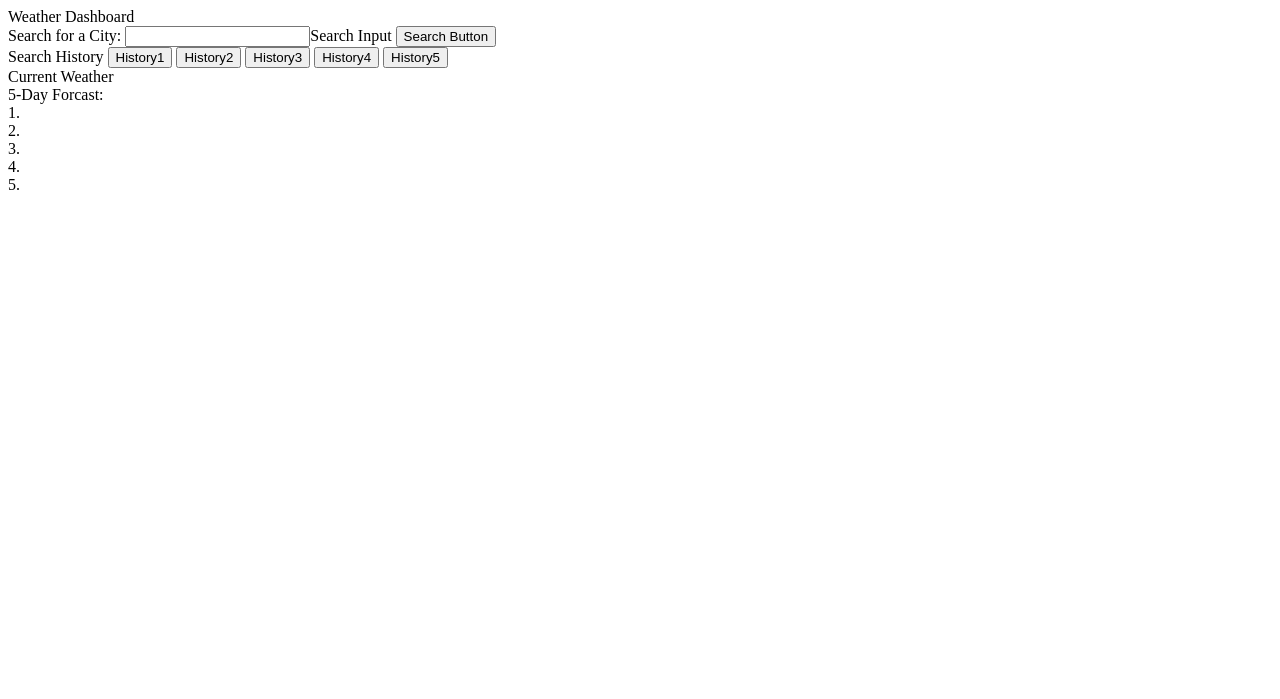
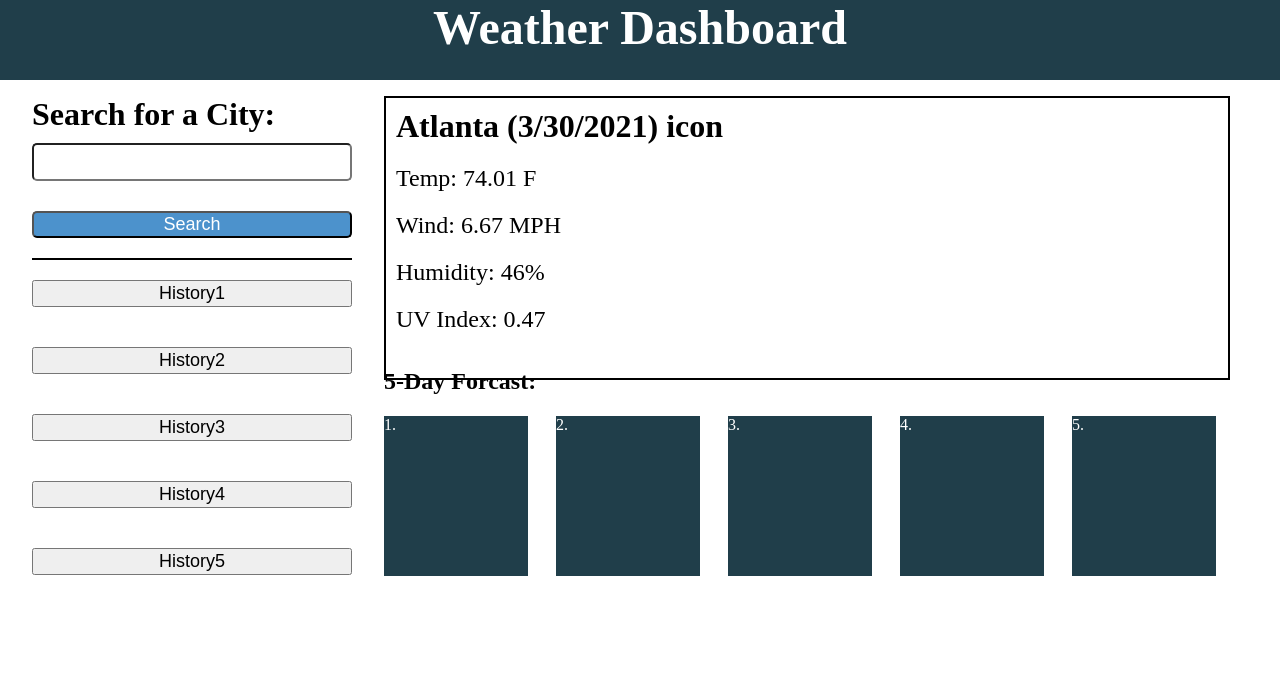
Before and after one commit to deanna-dewitt14/weather-dashboard, a plain HTML site: page index.html in a window 1280 px wide. Drawn offline with Linux system fonts and the light colour scheme.

Commit message:
created css

```diff
--- a/index.html
+++ b/index.html
@@ -4,6 +4,7 @@
 	<meta charset="UTF-8">
 	<meta http-equiv="X-UA-Compatible" content="IE=edge">
 	<meta name="viewport" content="width=device-width, initial-scale=1.0">
+	<link rel="stylesheet" href="./style.css" />
 	<title>Weather Dashboard</title>
 </head>
 <body>
@@ -11,23 +12,27 @@
 		Weather Dashboard
 	</header>
 	<aside>
-		Search for a City:
-		<input>Search Input</input>
-		<button>Search Button</button>
+		<span>Search for a City:</span>
+		<input></input>
+		<button>Search</button>
 		<div>
-		Search History
-		<button>History1</button>
-		<button>History2</button>
-		<button>History3</button>
-		<button>History4</button>
-		<button>History5</button>
+			<button>History1</button>
+			<button>History2</button>
+			<button>History3</button>
+			<button>History4</button>
+			<button>History5</button>
 		</div>
 	</aside>
-	<section>
-		Current Weather
+	<section class="currentWeather">
+		<span class="currentCity">Atlanta (3/30/2021) icon</span>
+		<span class="currentTemp">Temp: 74.01 F</span>
+		<span class="currentWind">Wind: 6.67 MPH</span>
+		<span class="currentHumidity">Humidity: 46%</span>
+		<span>UV Index: <span class="currentUVI">0.47</span></span>
+<!-- 		 I am presented with the city name, the date, an icon representation of weather conditions, the temperature, the humidity, the wind speed, and the UV index -->
 	</section>
-	<section>
-		5-Day Forcast:
+	<summary>5-Day Forcast:</summary>
+	<section class="forcast">
 		<div>
 			1.
 		</div>
--- a/style.css
+++ b/style.css
@@ -0,0 +1,102 @@
+header {
+	background-color: #203e4a;
+    color: white;
+    font-size: 3rem;
+    font-weight: bold;
+    position: absolute;
+    top: 0px;
+    left: 0px;
+    width: 100%;
+    height: 5rem;
+    text-align: center;
+}
+
+aside {
+	position: absolute;
+    top: 6rem;
+	left: 2rem;
+    font-size: 2rem;
+    display: flex;
+    flex-direction: column;
+	width: 25%;
+}
+
+aside>span {
+	font-weight: bold;
+
+}
+
+aside>button {
+	background-color: rgb(76, 146, 204);
+	color: white;
+	border-radius: 5px;
+}
+
+aside>div {
+	border-top: 2px solid black;
+}
+
+button {
+	font-size: large;
+	margin-top: 20px;
+	margin-bottom: 20px;
+	width: 100%;
+}
+
+input {
+	height: 2rem;
+	margin-top: 10px;
+	margin-bottom: 10px;
+	border-radius: 5px;
+}
+
+.currentWeather {
+    display: flex;
+    border: 2px solid black;
+    position: absolute;
+    top: 6rem;
+    left: 30%;
+    width: 65%;
+	height: 35%;
+	flex-direction: column;
+	font-size: 1.5rem;
+	padding-left: 10px;
+}
+
+.currentCity {
+	font-weight: bold;
+	font-size: 2rem;
+}
+
+.currentWeather>span {
+	margin-top: 10px;
+	margin-bottom: 10px;
+}
+
+summary {
+	position: absolute;
+	top: 23rem;
+	left: 30%;
+	width: 65%;
+	height: 35%;
+	font-size: 1.5rem;
+	font-weight: bold;
+}
+
+.forcast {
+	position: absolute;
+	display: flex;
+	top: 26rem;
+	left: 30%;
+	width: 65%;
+	height: 35%;
+	justify-content: space-between;
+}
+
+.forcast>div {
+	background-color: #203e4a;
+	color: white;
+	width: 9rem;
+	height: 10rem;
+
+}
```
